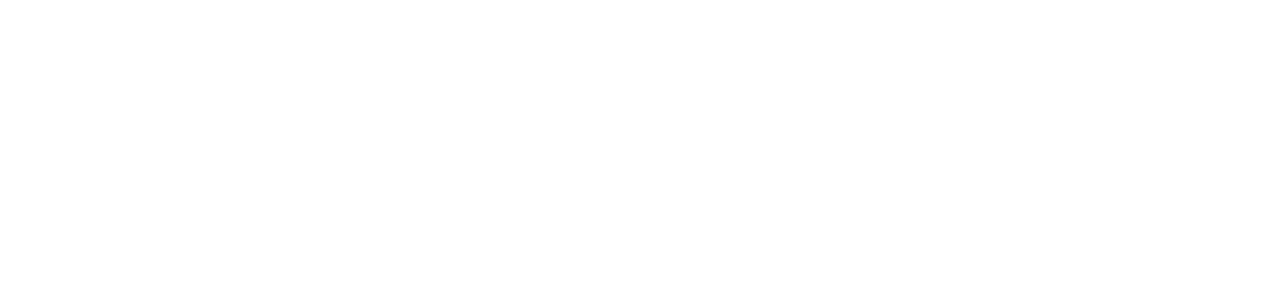
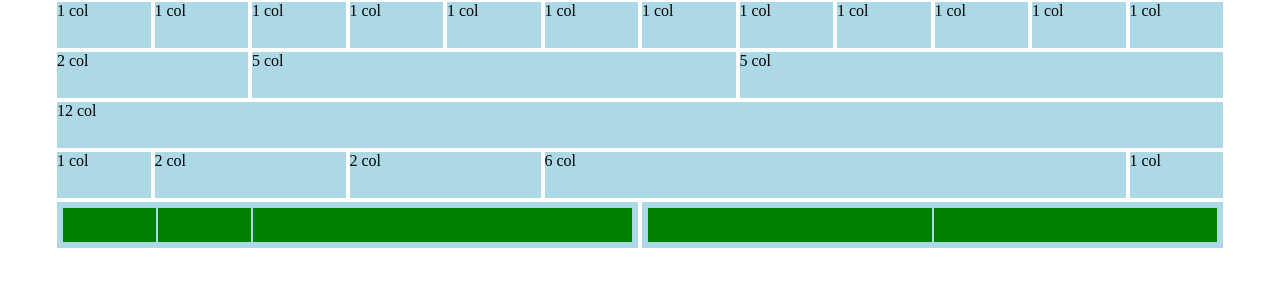
Before and after one commit to Pietroarmill/html-css-12bool, a plain HTML site: page index.html in a window 1280 px wide. Drawn offline with Linux system fonts and the light colour scheme.

Commit message:
first container completed

```diff
--- a/css/12bool.css
+++ b/css/12bool.css
@@ -4,3 +4,137 @@
     margin: 0;
     box-sizing: border-box;
 }
+
+.container {
+    max-width: 1170px;
+    margin: 0 auto;
+}
+
+.row {
+    display: flex;
+    flex-direction: row;
+    flex-wrap: wrap;
+}
+
+[class*="col-"] {
+    flex-basis: auto;
+    flex-grow: 0;
+    flex-shrink: 0;
+}
+
+.col {
+    flex-grow: 1;
+    flex-shrink: 0;
+    max-width: 100%;
+}
+
+/* COL 1/12 */
+.col-xs-1 {
+    flex-basis: calc((100% / 12) * 1);
+    max-width: calc((100% / 12) * 1);
+}
+
+.col-xs-2 {
+    flex-basis: calc((100% / 12) * 2);
+    max-width: calc((100% / 12) * 2);
+}
+
+.col-xs-3 {
+    flex-basis: calc((100% / 12) * 3);
+    max-width: calc((100% / 12) * 3);
+}
+
+.col-xs-4 {
+    flex-basis: calc((100% / 12) * 4);
+    max-width: calc((100% / 12) * 4);
+}
+
+.col-xs-5 {
+    flex-basis: calc((100% / 12) * 5);
+    max-width: calc((100% / 12) * 5);
+}
+
+.col-xs-6 {
+    flex-basis: calc((100% / 12) * 6);
+    max-width: calc((100% / 12) * 6);
+}
+
+.col-xs-7 {
+    flex-basis: calc((100% / 12) * 7);
+    max-width: calc((100% / 12) * 7);
+}
+
+.col-xs-8 {
+    flex-basis: calc((100% / 12) * 8);
+    max-width: calc((100% / 12) * 8);
+}
+
+.col-xs-9 {
+    flex-basis: calc((100% / 12) * 9);
+    max-width: calc((100% / 12) * 9);
+}
+
+.col-xs-10 {
+    flex-basis: calc((100% / 12) * 10);
+    max-width: calc((100% / 12) * 10);
+}
+
+.col-xs-11 {
+    flex-basis: calc((100% / 12) * 11);
+    max-width: calc((100% / 12) * 11);
+}
+
+.col-xs-12 {
+    flex-basis: calc((100% / 12) * 12);
+    max-width: calc((100% / 12) * 12);
+}
+
+
+/* OFFSET */
+.col-offset-1 {
+    margin-left: calc((100% / 12) * 1);
+}
+
+.col-offset-2 {
+    margin-left: calc((100% / 12) * 2);
+}
+
+.col-offset-3 {
+    margin-left: calc((100% / 12) * 3);
+}
+
+.col-offset-4 {
+    margin-left: calc((100% / 12) * 4);
+}
+
+.col-offset-5 {
+    margin-left: calc((100% / 12) * 5);
+}
+
+.col-offset-6 {
+    margin-left: calc((100% / 12) * 6);
+}
+
+.col-offset-7 {
+    margin-left: calc((100% / 12) * 7);
+}
+
+.col-offset-8 {
+    margin-left: calc((100% / 12) * 8);
+}
+
+.col-offset-9 {
+    margin-left: calc((100% / 12) * 9);
+}
+
+.col-offset-10 {
+    margin-left: calc((100% / 12) * 10);
+}
+
+.col-offset-11 {
+    margin-left: calc((100% / 12) * 11);
+}
+
+.col-offset-12 {
+    margin-left: calc((100% / 12) * 12);
+}
--- a/css/style.css
+++ b/css/style.css
@@ -0,0 +1,22 @@
+.box {
+    display: flex;
+    width: 100%;
+    height: 50px;
+    background-color: lightblue;
+    border: 2px solid white;
+}
+
+.in-box {
+    width: 100%;
+    height: 100%;
+    background-color: green;
+    border: 1px solid lightblue;
+}
+
+.pad {
+    padding: 5px;
+}
+
+.mb-1rem {
+    margin-bottom: 1rem;
+}
--- a/index.html
+++ b/index.html
@@ -11,5 +11,55 @@
 </head>
 <body>
 
+    <div class="container">
+        <div class="row">
+            <div class="box col-xs-1">1 col</div>
+            <div class="box col-xs-1">1 col</div>
+            <div class="box col-xs-1">1 col</div>
+            <div class="box col-xs-1">1 col</div>
+            <div class="box col-xs-1">1 col</div>
+            <div class="box col-xs-1">1 col</div>
+            <div class="box col-xs-1">1 col</div>
+            <div class="box col-xs-1">1 col</div>
+            <div class="box col-xs-1">1 col</div>
+            <div class="box col-xs-1">1 col</div>
+            <div class="box col-xs-1">1 col</div>
+            <div class="box col-xs-1">1 col</div>
+        </div>
+
+        <div class="row">
+            <div class="box col-xs-2">2 col</div>
+            <div class="box col-xs-5">5 col</div>
+            <div class="box col-xs-5">5 col</div>
+        </div>
+
+        <div class="row">
+            <div class="box col-xs-12">12 col</div>
+        </div>
+
+        <div class="row">
+            <div class="box col-xs-1">1 col</div>
+            <div class="box col-xs-2">2 col</div>
+            <div class="box col-xs-2">2 col</div>
+            <div class="box col-xs-6">6 col</div>
+            <div class="box col-xs-1">1 col</div>
+        </div>
+
+        <div class="row">
+
+            <div class="box col-xs-6 pad">
+                <div class="in-box col-xs-2"></div>
+                <div class="in-box col-xs-2"></div>
+                <div class="in-box col-xs-8"></div>
+            </div>
+
+            <div class="box col-xs-6 pad">
+                <div class="in-box col-xs-6"></div>
+                <div class="in-box col-xs-6"></div>
+            </div>
+        </div>
+
+    </div>
+
 </body>
 </html>
```
